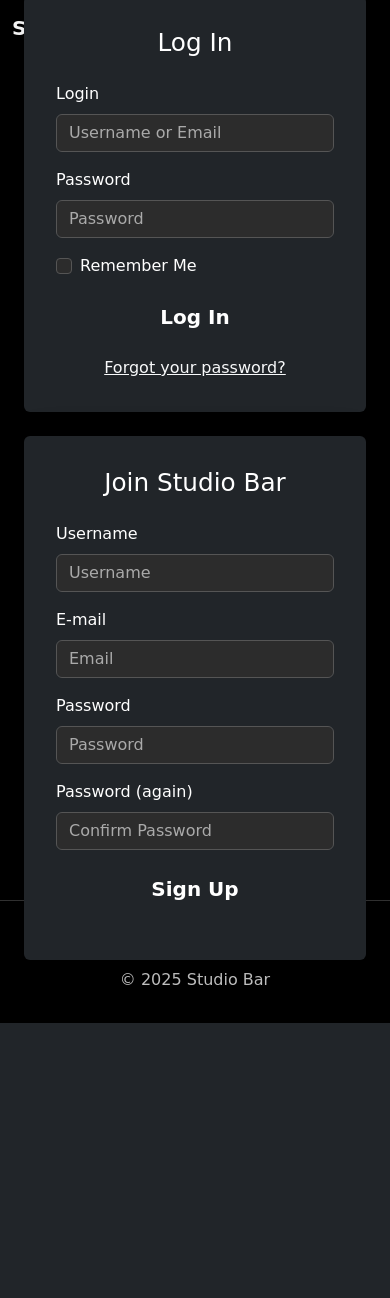
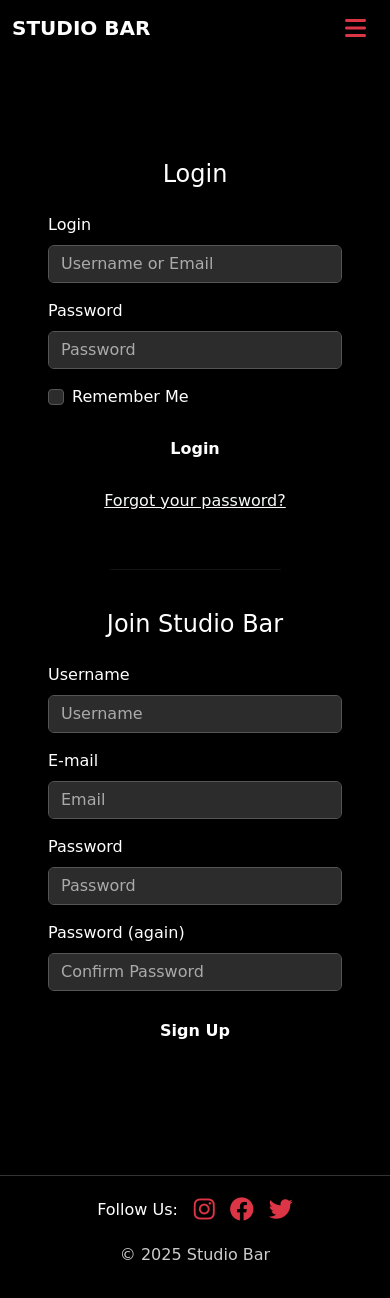
Before and after one commit to bethneyanderson/studio-bar, a Django app: page /auth/ in a window 390 px wide. Before the commit the page ends 1023 px from the top, so only its background shows below. Run offline with Django 4.2, Linux system fonts and the light colour scheme; some web fonts are replaced.

Commit message:
Fix typo and duplicate of 'login

```diff
--- a/templates/account/auth.html
+++ b/templates/account/auth.html
@@ -4,15 +4,13 @@
 {% block title %}Log In or Register - Studio Bar{% endblock %}
 
 {% block content %}
-<div class="container-fluid vh-100 d-flex align-items-center justify-content-center">
+<div class="container-fluid d-flex align-items-center justify-content-center auth-container">
     <div class="row w-100 justify-content-center">
         <div class="col-12 col-xl-10">
-            <div class="row g-4">
-                <!-- Login Card -->
-                <div class="col-md-6">
-                    <div class="card bg-dark text-white border-0 shadow-lg h-100">
-                        <div class="card-body p-5">
-                            <h2 class="card-title text-center mb-4">Log In</h2>
+            <div class="row g-0 position-relative">
+                <!-- Login Form -->
+                <div class="col-md-6 p-5 auth-form-container">
+                    <h2 class="text-center mb-4 text-white">Login</h2>
 
                     {% if login_form.non_field_errors %}
                         <div class="alert alert-danger">
@@ -24,7 +22,7 @@
                         {% csrf_token %}
 
                         <div class="mb-3">
-                                    <label for="{{ login_form.login.id_for_label }}" class="form-label">{{ login_form.login.label }}</label>
+                            <label for="{{ login_form.login.id_for_label }}" class="form-label text-white">{{ login_form.login.label }}</label>
                             {{ login_form.login }}
                             {% if login_form.login.errors %}
                                 <div class="text-danger small mt-1">
@@ -34,7 +32,7 @@
                         </div>
 
                         <div class="mb-3">
-                                    <label for="{{ login_form.password.id_for_label }}" class="form-label">{{ login_form.password.label }}</label>
+                            <label for="{{ login_form.password.id_for_label }}" class="form-label text-white">{{ login_form.password.label }}</label>
                             {{ login_form.password }}
                             {% if login_form.password.errors %}
                                 <div class="text-danger small mt-1">
@@ -45,13 +43,13 @@
 
                         <div class="mb-3 form-check">
                             {{ login_form.remember }}
-                                    <label class="form-check-label" for="{{ login_form.remember.id_for_label }}">
+                            <label class="form-check-label text-white" for="{{ login_form.remember.id_for_label }}">
                                 {{ login_form.remember.label }}
                             </label>
                         </div>
 
                         <div class="d-grid mb-3">
-                                    <button type="submit" class="btn btn-custom btn-lg" name="login_submit">Log In</button>
+                            <button type="submit" class="btn btn-custom btn-lg" name="login_submit">Login</button>
                         </div>
 
                         {% if redirect_field_value %}
@@ -61,18 +59,22 @@
 
                     <div class="text-center">
                         <p class="mb-0">
-                                    <a href="{% url 'account_reset_password' %}" class="text-light">Forgot your password?</a>
+                            <a href="{% url 'account_reset_password' %}" class="text-light hover-red">Forgot your password?</a>
                         </p>
                     </div>
                 </div>
-                    </div>
+
+                <!-- Mobile Separator Line -->
+                <div class="d-md-none">
+                    <hr class="separator-line-mobile mx-auto">
                 </div>
 
-                <!-- Register Card -->
-                <div class="col-md-6">
-                    <div class="card bg-dark text-white border-0 shadow-lg h-100">
-                        <div class="card-body p-5">
-                            <h2 class="card-title text-center mb-4">Join Studio Bar</h2>
+                <!-- Vertical Separator Line -->
+                <div class="d-none d-md-block position-absolute top-0 start-50 translate-middle-x separator-line"></div>
+
+                <!-- Register Form -->
+                <div class="col-md-6 p-5 auth-form-container">
+                    <h2 class="text-center mb-4 text-white">Join Studio Bar</h2>
 
                     {% if signup_form.non_field_errors %}
                         <div class="alert alert-danger">
@@ -84,7 +86,7 @@
                         {% csrf_token %}
 
                         <div class="mb-3">
-                                    <label for="{{ signup_form.username.id_for_label }}" class="form-label">{{ signup_form.username.label }}</label>
+                            <label for="{{ signup_form.username.id_for_label }}" class="form-label text-white">{{ signup_form.username.label }}</label>
                             {{ signup_form.username }}
                             {% if signup_form.username.errors %}
                                 <div class="text-danger small mt-1">
@@ -94,7 +96,7 @@
                         </div>
 
                         <div class="mb-3">
-                                    <label for="{{ signup_form.email.id_for_label }}" class="form-label">{{ signup_form.email.label }}</label>
+                            <label for="{{ signup_form.email.id_for_label }}" class="form-label text-white">{{ signup_form.email.label }}</label>
                             {{ signup_form.email }}
                             {% if signup_form.email.errors %}
                                 <div class="text-danger small mt-1">
@@ -104,7 +106,7 @@
                         </div>
 
                         <div class="mb-3">
-                                    <label for="{{ signup_form.password1.id_for_label }}" class="form-label">{{ signup_form.password1.label }}</label>
+                            <label for="{{ signup_form.password1.id_for_label }}" class="form-label text-white">{{ signup_form.password1.label }}</label>
                             {{ signup_form.password1 }}
                             {% if signup_form.password1.errors %}
                                 <div class="text-danger small mt-1">
@@ -114,7 +116,7 @@
                         </div>
 
                         <div class="mb-3">
-                                    <label for="{{ signup_form.password2.id_for_label }}" class="form-label">{{ signup_form.password2.label }}</label>
+                            <label for="{{ signup_form.password2.id_for_label }}" class="form-label text-white">{{ signup_form.password2.label }}</label>
                             {{ signup_form.password2 }}
                             {% if signup_form.password2.errors %}
                                 <div class="text-danger small mt-1">
@@ -132,8 +134,7 @@
                         {% endif %}
                     </form>
                 </div>
-                    </div>
-                </div>
+
             </div>
         </div>
     </div>
@@ -167,11 +168,75 @@
     border-color: #d32f2f;
 }
 
-/* Mobile responsive - stack cards vertically */
+/* Vertical separator line for desktop */
+.separator-line {
+    width: 1px;
+    height: 100%;
+    background-color: rgba(255, 255, 255, 0.3);
+}
+
+/* Horizontal separator line for mobile */
+.separator-line-mobile {
+    width: 50%;
+    height: 1px;
+    background-color: rgba(255, 255, 255, 0.3);
+    border: none;
+    margin: 2rem auto;
+}
+
+/* Mobile responsive - adjust padding */
 @media (max-width: 767.98px) {
-    .card-body {
-        padding: 2rem !important;
+    .auth-container {
+        padding-top: 80px !important;
+        padding-bottom: 80px !important;
+        min-height: calc(100vh - 160px) !important;
     }
+
+    .auth-form-container {
+        padding: 1.5rem !important;
+    }
+
+    .col-md-6:first-child {
+        margin-bottom: 1rem;
+    }
+
+    .separator-line-mobile {
+        margin: 1rem auto !important;
+    }
+
+    h2 {
+        font-size: 1.5rem !important;
+        margin-bottom: 1.5rem !important;
+    }
+
+    .btn-lg {
+        padding: 0.75rem 1rem !important;
+        font-size: 1rem !important;
+    }
+}
+
+/* Tablet responsive */
+@media (min-width: 768px) and (max-width: 991.98px) {
+    .auth-container {
+        padding-top: 60px !important;
+        padding-bottom: 60px !important;
+    }
+
+    .auth-form-container {
+        padding: 3rem !important;
+    }
+}
+
+/* Desktop */
+@media (min-width: 992px) {
+    .auth-container {
+        min-height: 100vh;
+    }
+}
+
+.hover-red:hover {
+    color: #dc3545 !important;
+    text-decoration: none;
 }
 </style>
 {% endblock %}
```
Also changed, not shown: about/templates/about/about.html (+6 -2 lines), templates/account/logout.html (+3 -5 lines), templates/account/password_reset.html (+30 -10 lines). Lines whose indentation alone changed are shown as unchanged.
